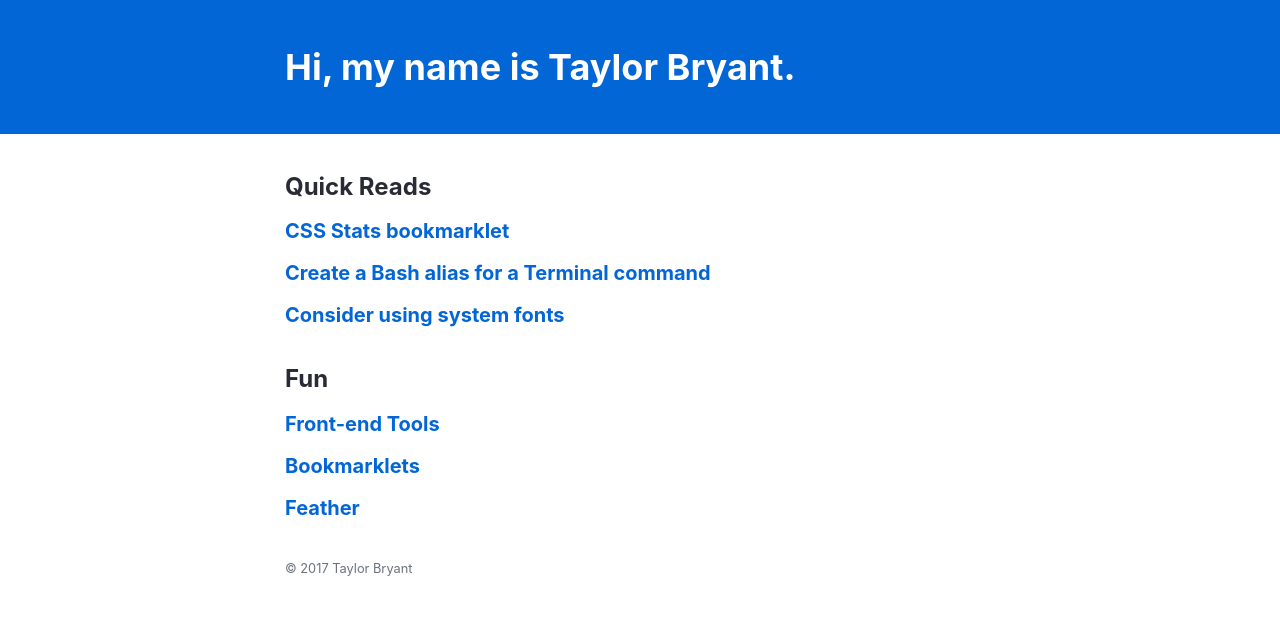
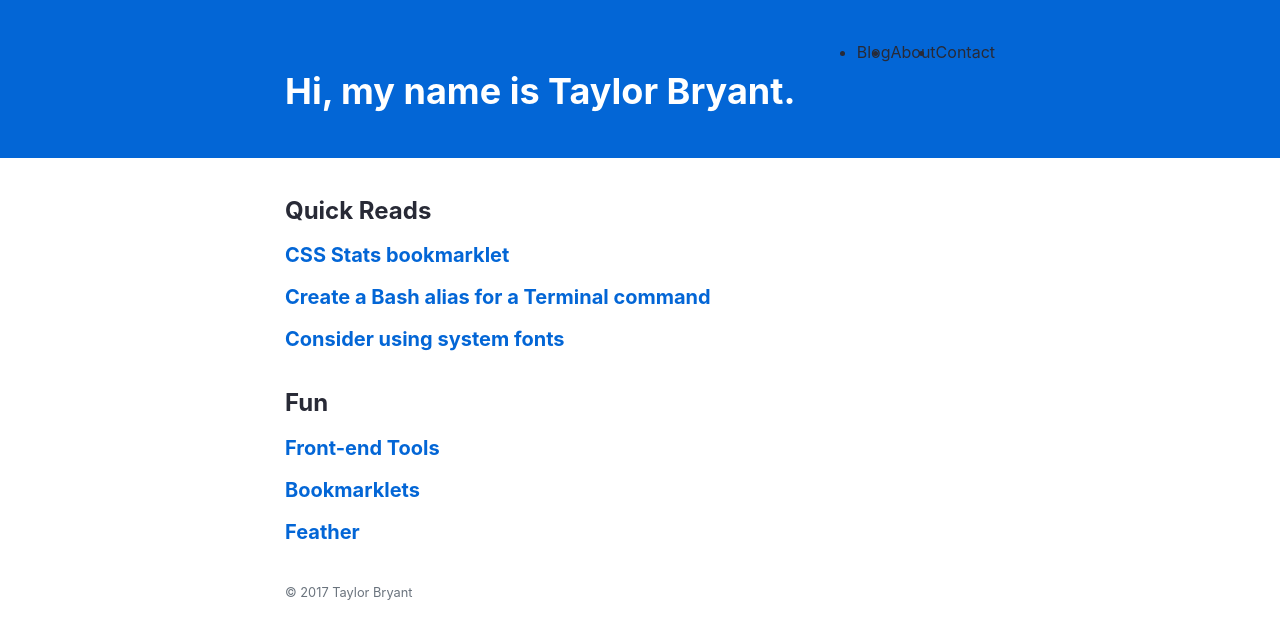
Before and after one commit to scottwater/taylorbryant.github.io, a Jekyll site: the page built from README.md, in a window 1280 px wide. Shown: the top 639 px of the page. Built offline with Jekyll 4.4.1, drawn with Linux system fonts in a browser that asks for light colours; our own code applies the rules of GitHub Pages for plain Markdown files.

Commit message:
Add navigation menu

```diff
--- a/_includes/style.scss
+++ b/_includes/style.scss
@@ -654,10 +654,6 @@ strong {
 }
 
 /* Main Content */
-.anchorjs-link, .anchorjs-link:hover {
-  text-decoration: none !important;
-}
-
 .visible-area {
   overflow: hidden;
 }
@@ -665,29 +661,41 @@ strong {
 .container {
   margin: 80px auto 40px;
   max-width: 750px;
-  /*overflow: hidden;*/
   padding: 0 20px;
   width: 100%;
 }
 
 // Home
+.header--home {
+  background-color: #0366d6;
+  margin: -80px -36vw 0 -36vw;
+  padding: 40px 36vw;
+}
+
+.navigation {
+  align-items: center;
+  display: flex;
+  justify-content: flex-end;
+  margin: 0;
+  padding: 0;
+}
+
+.navigation__item {
+  margin: 0;
+  padding: 0;
+}
+
 .self-introduction {
   color: white;
   margin: 0;
   line-height: 1.5;
 }
 
-.header--home {
-  background-color: #0366d6;
-  margin: -80px -36vw 0 -36vw;
-  padding: 40px 36vw;
-}
-
-.list-item {
+.list__item {
   margin-top: 20px;
 }
 
-// Posts
+// Post
 .post__date {
   font-weight: 700;
   margin: 0 0 10px 0;
@@ -725,12 +733,3 @@ footer {
 footer p {
   margin-bottom: 0;
 }
-
-/* Utility Classes */
-.blue {
-  color: #0366d6;
-}
-
-.monospace {
-  font-family: 'SFMono-Regular', Consolas, 'Liberation Mono', Menlo, Courier, monospace;
-}
--- a/_layouts/default.html
+++ b/_layouts/default.html
@@ -4,18 +4,24 @@ layout: compress
 
 {% include header.html %}
   <header class="header--home">
+    <ul class="navigation">
+      <li class="navigation__item">Blog</li>
+      <li class="navigation__item">About</li>
+      <li class="navigation__item">Contact</li>
+    </ul>
+
     <h1 class="self-introduction">Hi, my name is Taylor Bryant</span>.</h1>
   </header>
 
   <h2>Quick Reads</h2>
   {% for post in site.posts %}
     {% if post.status == "published" %}
-      <h3 class="list-item"><a href="{{ post.url }}">{{ post.title }}</a></h3>
+      <h3 class="list__item"><a href="{{ post.url }}">{{ post.title }}</a></h3>
     {% endif %}
   {% endfor %}
 
   <h2>Fun</h2>
   {% for fun-project in site.data.fun-projects %}
-    <h3 class="list-item"><a href="{{ fun-project.link }}">{{ fun-project.name }}</a></h3>
+    <h3 class="list__item"><a href="{{ fun-project.link }}">{{ fun-project.name }}</a></h3>
   {% endfor %}
 {% include footer.html %}
```
